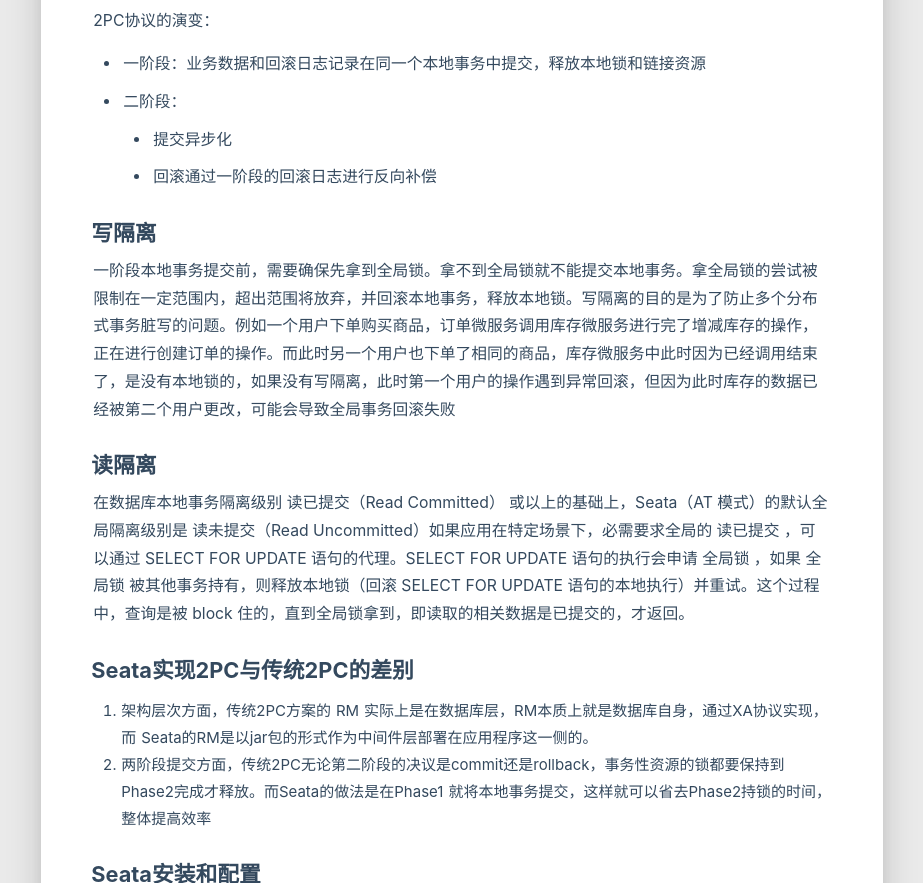
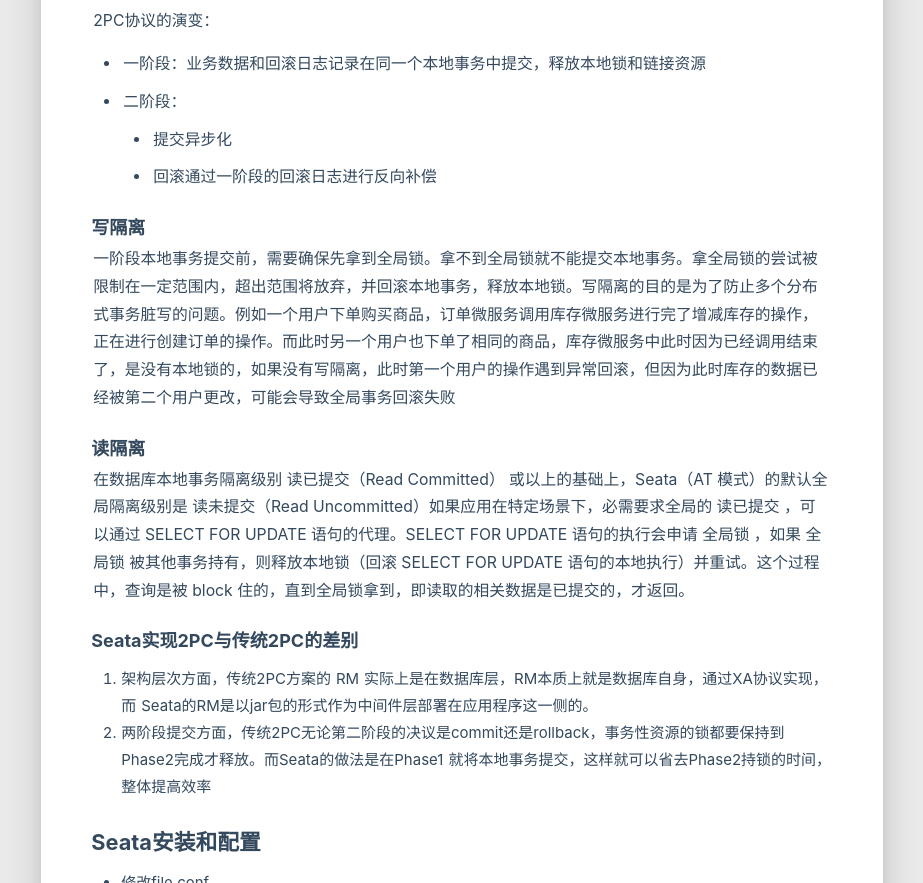
Before and after one commit to razuberiii/razuberiii.github.io, a plain HTML site: page 2022/05/27/seata-fen-bu-shi-shi-wu-xue-xi-bi-ji/index.html in a window 1280 px wide. Shown: the part 1250-2133 px from the top of the page, without its empty margins (34-957 px from the left). Drawn offline with Linux system fonts and the light colour scheme; some packages are replaced by stand-ins of ours; a script that the page names is missing.

Commit message:
Site updated: 2022-05-27 19:40:05

```diff
--- a/2022/05/27/seata-fen-bu-shi-shi-wu-xue-xi-bi-ji/index.html
+++ b/2022/05/27/seata-fen-bu-shi-shi-wu-xue-xi-bi-ji/index.html
@@ -424,9 +424,9 @@
 </ol>
 </li>
 </ul>
-<h4 id="写隔离"><a href="#写隔离" class="headerlink" title="写隔离"></a>写隔离</h4><p>一阶段本地事务提交前，需要确保先拿到全局锁。拿不到全局锁就不能提交本地事务。拿全局锁的尝试被限制在一定范围内，超出范围将放弃，并回滚本地事务，释放本地锁。写隔离的目的是为了防止多个分布式事务脏写的问题。例如一个用户下单购买商品，订单微服务调用库存微服务进行完了增减库存的操作，正在进行创建订单的操作。而此时另一个用户也下单了相同的商品，库存微服务中此时因为已经调用结束了，是没有本地锁的，如果没有写隔离，此时第一个用户的操作遇到异常回滚，但因为此时库存的数据已经被第二个用户更改，可能会导致全局事务回滚失败</p>
-<h4 id="读隔离"><a href="#读隔离" class="headerlink" title="读隔离"></a>读隔离</h4><p>在数据库本地事务隔离级别 读已提交（Read Committed） 或以上的基础上，Seata（AT 模式）的默认全局隔离级别是 读未提交（Read Uncommitted）如果应用在特定场景下，必需要求全局的 读已提交 ，可以通过 SELECT FOR UPDATE 语句的代理。SELECT FOR UPDATE 语句的执行会申请 全局锁 ，如果 全局锁 被其他事务持有，则释放本地锁（回滚 SELECT FOR UPDATE 语句的本地执行）并重试。这个过程中，查询是被 block 住的，直到全局锁拿到，即读取的相关数据是已提交的，才返回。</p>
-<h4 id="Seata实现2PC与传统2PC的差别"><a href="#Seata实现2PC与传统2PC的差别" class="headerlink" title="Seata实现2PC与传统2PC的差别"></a>Seata实现2PC与传统2PC的差别</h4><ol>
+<h5 id="写隔离"><a href="#写隔离" class="headerlink" title="写隔离"></a>写隔离</h5><p>一阶段本地事务提交前，需要确保先拿到全局锁。拿不到全局锁就不能提交本地事务。拿全局锁的尝试被限制在一定范围内，超出范围将放弃，并回滚本地事务，释放本地锁。写隔离的目的是为了防止多个分布式事务脏写的问题。例如一个用户下单购买商品，订单微服务调用库存微服务进行完了增减库存的操作，正在进行创建订单的操作。而此时另一个用户也下单了相同的商品，库存微服务中此时因为已经调用结束了，是没有本地锁的，如果没有写隔离，此时第一个用户的操作遇到异常回滚，但因为此时库存的数据已经被第二个用户更改，可能会导致全局事务回滚失败</p>
+<h5 id="读隔离"><a href="#读隔离" class="headerlink" title="读隔离"></a>读隔离</h5><p>在数据库本地事务隔离级别 读已提交（Read Committed） 或以上的基础上，Seata（AT 模式）的默认全局隔离级别是 读未提交（Read Uncommitted）如果应用在特定场景下，必需要求全局的 读已提交 ，可以通过 SELECT FOR UPDATE 语句的代理。SELECT FOR UPDATE 语句的执行会申请 全局锁 ，如果 全局锁 被其他事务持有，则释放本地锁（回滚 SELECT FOR UPDATE 语句的本地执行）并重试。这个过程中，查询是被 block 住的，直到全局锁拿到，即读取的相关数据是已提交的，才返回。</p>
+<h5 id="Seata实现2PC与传统2PC的差别"><a href="#Seata实现2PC与传统2PC的差别" class="headerlink" title="Seata实现2PC与传统2PC的差别"></a>Seata实现2PC与传统2PC的差别</h5><ol>
 <li>架构层次方面，传统2PC方案的 RM 实际上是在数据库层，RM本质上就是数据库自身，通过XA协议实现，而 Seata的RM是以jar包的形式作为中间件层部署在应用程序这一侧的。</li>
 <li>两阶段提交方面，传统2PC无论第二阶段的决议是commit还是rollback，事务性资源的锁都要保持到Phase2完成才释放。而Seata的做法是在Phase1 就将本地事务提交，这样就可以省去Phase2持锁的时间，整体提高效率</li>
 </ol>
```
Also changed, not shown: search.xml (+1 -1 lines).
